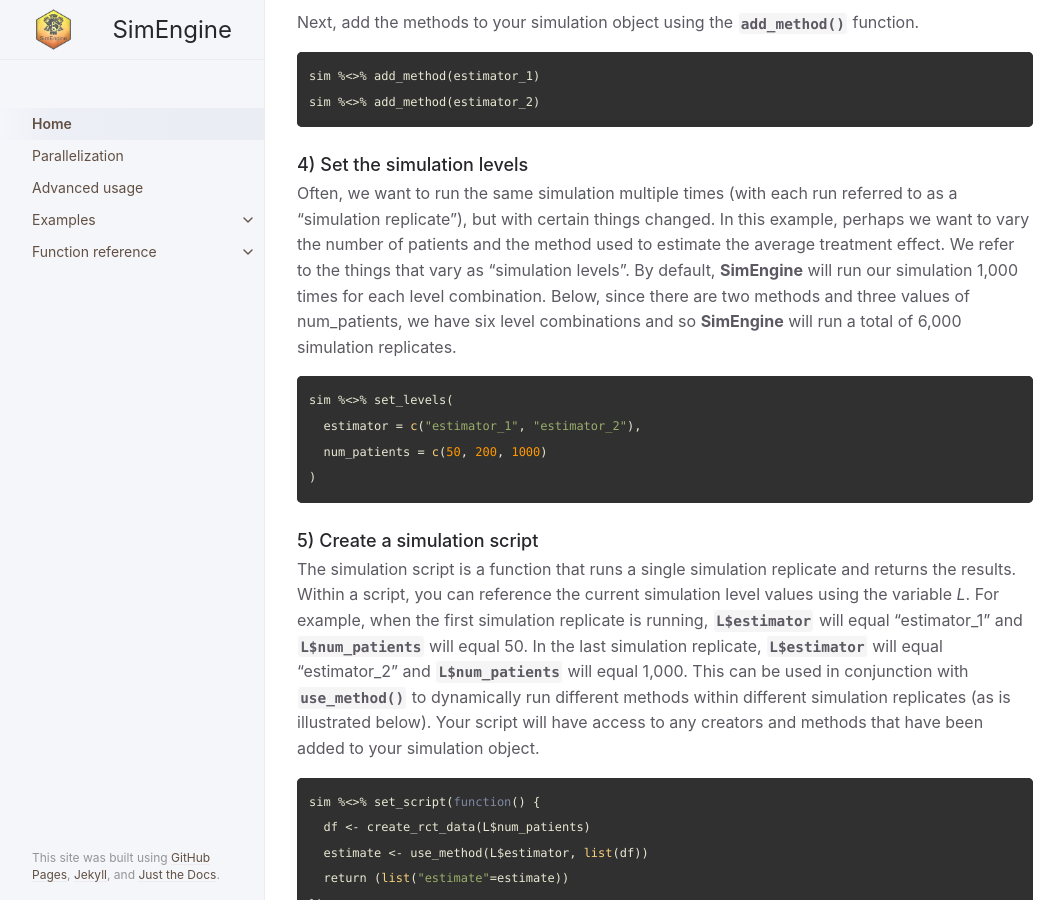
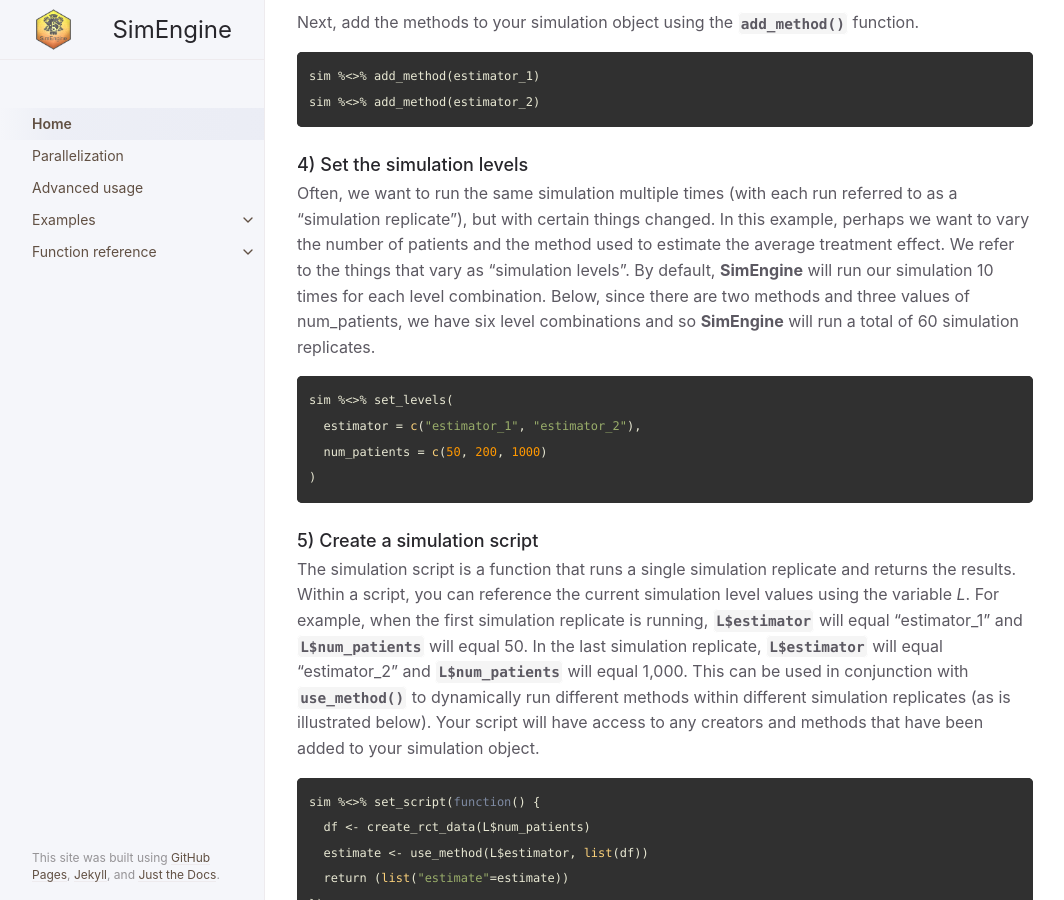
Before and after one commit to Avi-Kenny/SimEngine, a Jekyll site: the page built from docs/index.md, in a window 1280 px wide and 900 px high, scrolled down 2964 px. Shown: the whole window, without its empty margins (107-1171 px from the left). Built offline with Jekyll 4.4.1, drawn with Linux system fonts in a browser that asks for light colours.

Commit message:
Error in documentation

````diff
--- a/docs/index.md
+++ b/docs/index.md
@@ -120,7 +120,7 @@ sim %<>% add_method(estimator_2)
 
 ### 4) Set the simulation levels
 
-Often, we want to run the same simulation multiple times (with each run referred to as a "simulation replicate"), but with certain things changed. In this example, perhaps we want to vary the number of patients and the method used to estimate the average treatment effect. We refer to the things that vary as "simulation levels". By default, **SimEngine** will run our simulation 1,000 times for each level combination. Below, since there are two methods and three values of num_patients, we have six level combinations and so **SimEngine** will run a total of 6,000 simulation replicates.
+Often, we want to run the same simulation multiple times (with each run referred to as a "simulation replicate"), but with certain things changed. In this example, perhaps we want to vary the number of patients and the method used to estimate the average treatment effect. We refer to the things that vary as "simulation levels". By default, **SimEngine** will run our simulation 10 times for each level combination. Below, since there are two methods and three values of num_patients, we have six level combinations and so **SimEngine** will run a total of 60 simulation replicates.
 
 ```R
 sim %<>% set_levels(
--- a/vignettes/SimEngine.Rmd
+++ b/vignettes/SimEngine.Rmd
@@ -105,7 +105,7 @@ sim %<>% add_method(estimator_2)
 
 ### 4) Set the simulation levels
 
-Often, we want to run the same simulation multiple times (with each run referred to as a "simulation replicate"), but with certain things changed. In this example, perhaps we want to vary the number of patients and the method used to estimate the average treatment effect. We refer to the things that vary as "simulation levels". By default, **SimEngine** will run our simulation 1,000 times for each level combination. Below, since there are two methods and three values of num_patients, we have six level combinations and so **SimEngine** will run a total of 6,000 simulation replicates.
+Often, we want to run the same simulation multiple times (with each run referred to as a "simulation replicate"), but with certain things changed. In this example, perhaps we want to vary the number of patients and the method used to estimate the average treatment effect. We refer to the things that vary as "simulation levels". By default, **SimEngine** will run our simulation 10 times for each level combination. Below, since there are two methods and three values of num_patients, we have six level combinations and so **SimEngine** will run a total of 60 simulation replicates.
 
 ```{r}
 sim %<>% set_levels(
````
Also changed, not shown: 2 other files.
